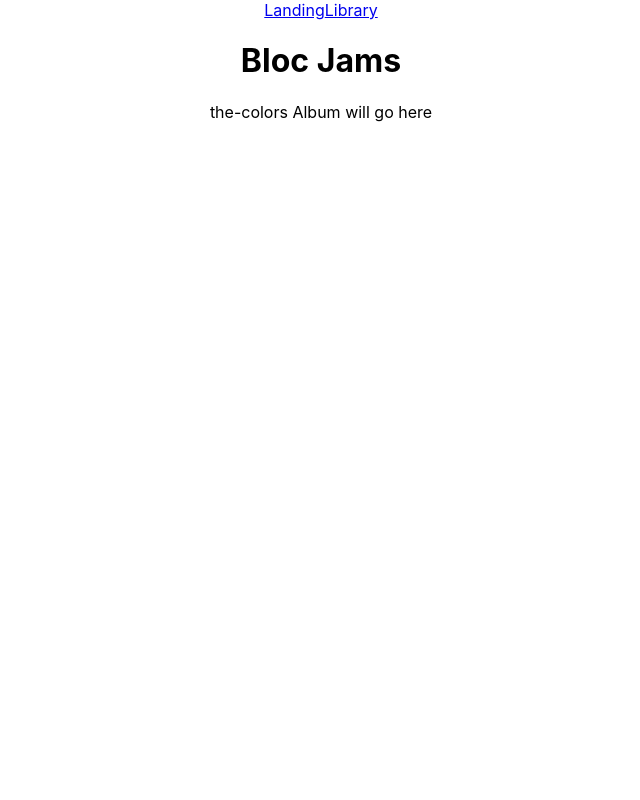
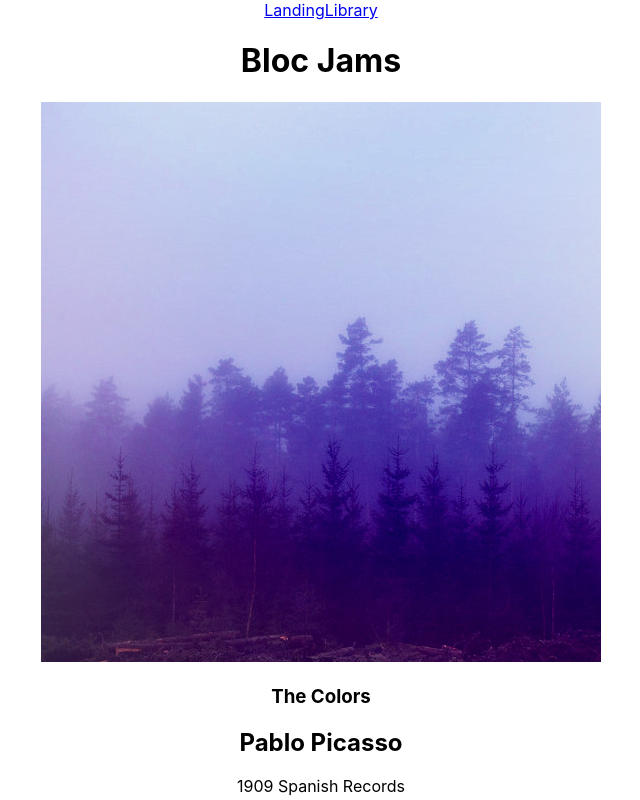
Before and after one commit to judypatoodie/bloc-jams, a React (Create React App) app: page /album/the-colors in a window 1280 px wide. Shown: the whole page, without its empty margins (319-959 px from the left). Built offline with nearby package versions, Linux system fonts and the light colour scheme.

Commit message:
added checkpoint work from Components: Album

```diff
--- a/src/components/Album.js
+++ b/src/components/Album.js
@@ -1,10 +1,40 @@
  import React, { Component } from 'react';
+ import albumData from './../data/albums';
 
  class Album extends Component {
+   constructor(props) {
+     super(props);
+
+     const album= albumData.find( album => {
+       return album.slug === this.props.match.params.slug
+     });
+
+     this.state= {
+       album:album
+     };
+   }
+
   render() {
     return (
       <section className="album">
-         {this.props.match.params.slug} Album will go here
+      <section id="album-info">
+        <img id="album-cover-art" src={this.state.album.albumCover} alt={this.state.album.title}/>
+        <div className="album-details">
+          <h1 id="album-title">{this.state.album.title}</h1>
+          <h2 className="artist">{this.state.album.artist}</h2>
+          <div id="release-info">{this.state.album.releaseInfo}</div>
+        </div>
+      </section>
+      <table id="song-list">
+        <colgroup>
+          <col id="song-number-column" />
+          <col id="song-title-column" />
+          <col id="song-duration-column" />
+        </colgroup>
+        <tbody>
+
+        </tbody>
+      </table>
       </section>
     );
   }
```
